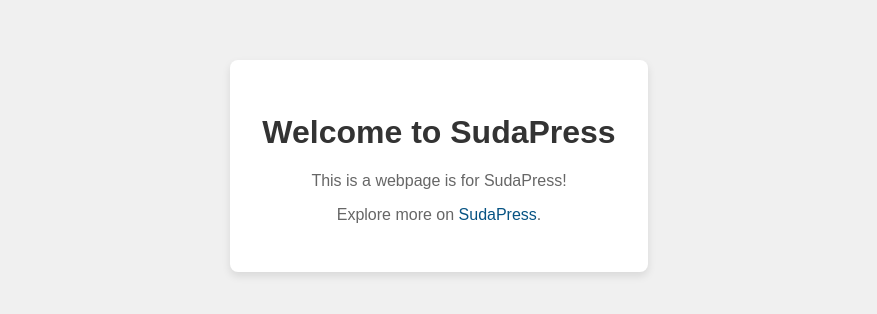
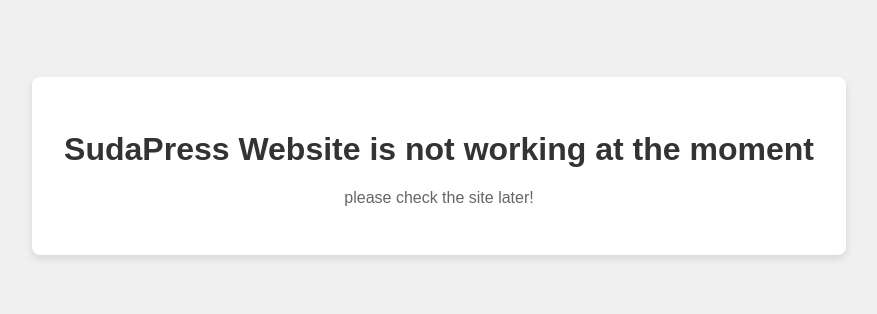
Before and after one commit to AbdelmageedIsmail/sup, a plain HTML site: page index.html in a window 1280 px wide. Shown: the part 234-548 px from the top of the page, without its empty margins (201-1078 px from the left). Drawn offline with Linux system fonts and the light colour scheme.

Commit message:
Update index.html

```diff
--- a/index.html
+++ b/index.html
@@ -39,9 +39,8 @@
 </head>
 <body>
     <div class="container">
-        <h1>Welcome to SudaPress</h1>
-        <p>This is a webpage is for SudaPress!</p>
-        <p>Explore more on <a href="http://www.sudapress.net" target="_blank">SudaPress</a>.</p>
+        <h1>SudaPress Website is not working at the moment</h1>
+        <p>please check the site later!</p>
     </div>
 </body>
 </html>
```
